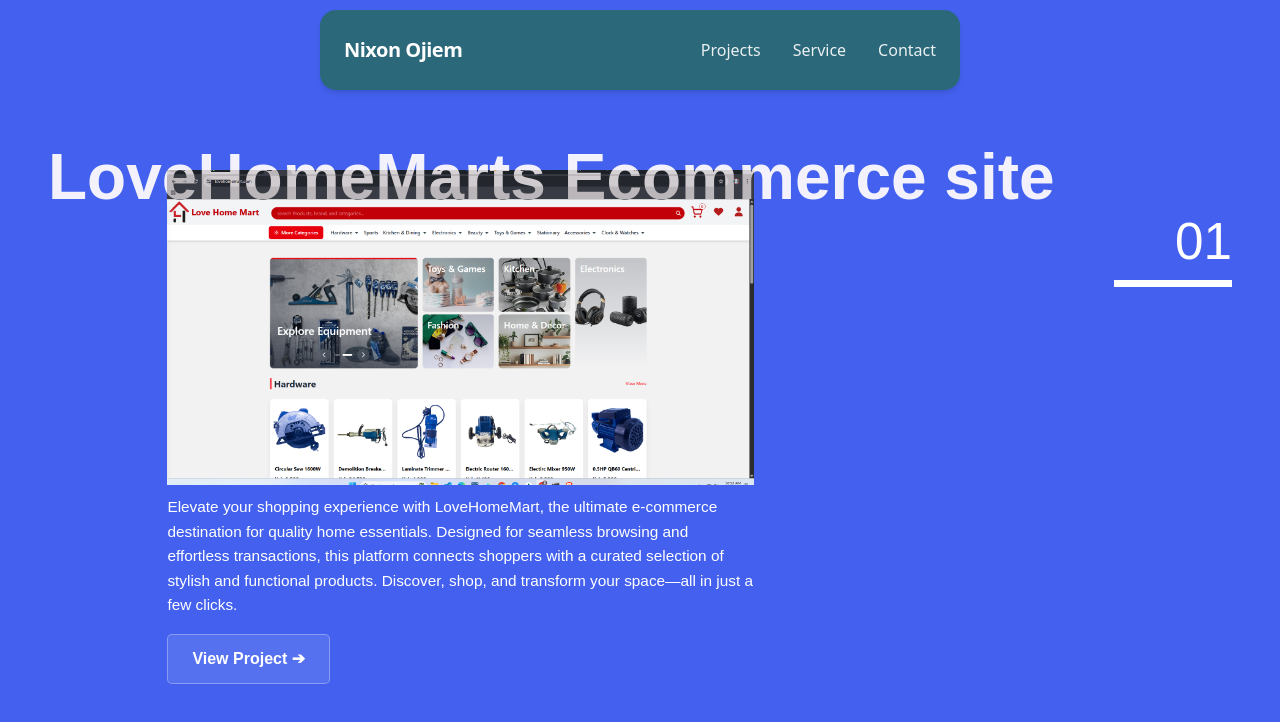
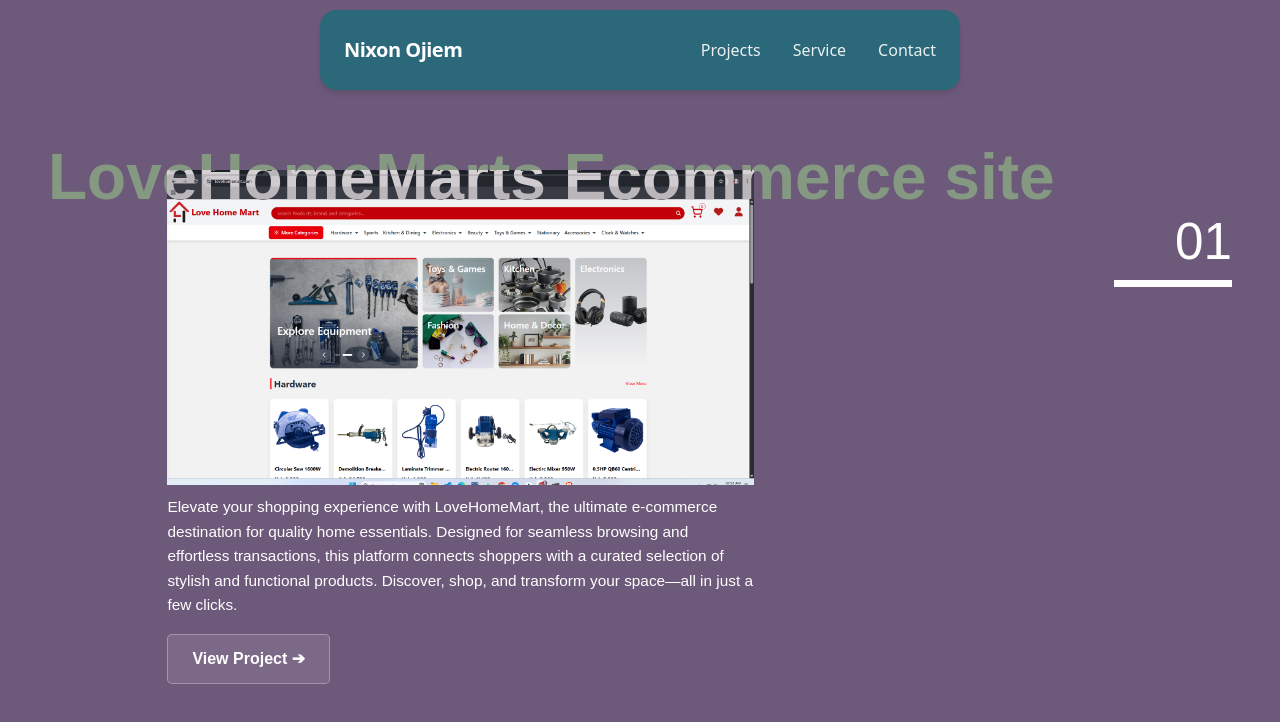
Before and after one commit to NixonOjiem/website.me, a Next.js app: page /projects in a window 1280 px wide. Shown: the top 722 px of the page. Built offline with nearby package versions, Linux system fonts and the light colour scheme.

Commit message:
removed the gradient background

```diff
--- a/src/components/ProjectsComponent.tsx
+++ b/src/components/ProjectsComponent.tsx
@@ -15,11 +15,13 @@
 
   // Define background colors for the slides
   const slideColors = [
-    "bg-gradient-to-br from-teal-600 to-blue-700",
-    "bg-gradient-to-br from-pink-600 to-red-600",
-    "bg-gradient-to-br from-purple-600 to-indigo-700",
-    "bg-gradient-to-br from-green-600 to-teal-700",
-    "bg-gradient-to-br from-yellow-600 to-orange-600",
+    "#6d597a",
+    "#355070",
+    "#b56576",
+    "#9a8c98",
+    "#4a4e69",
+    "#eaac8b",
+    "#6d6875",
   ];
 
   useEffect(() => {
```
